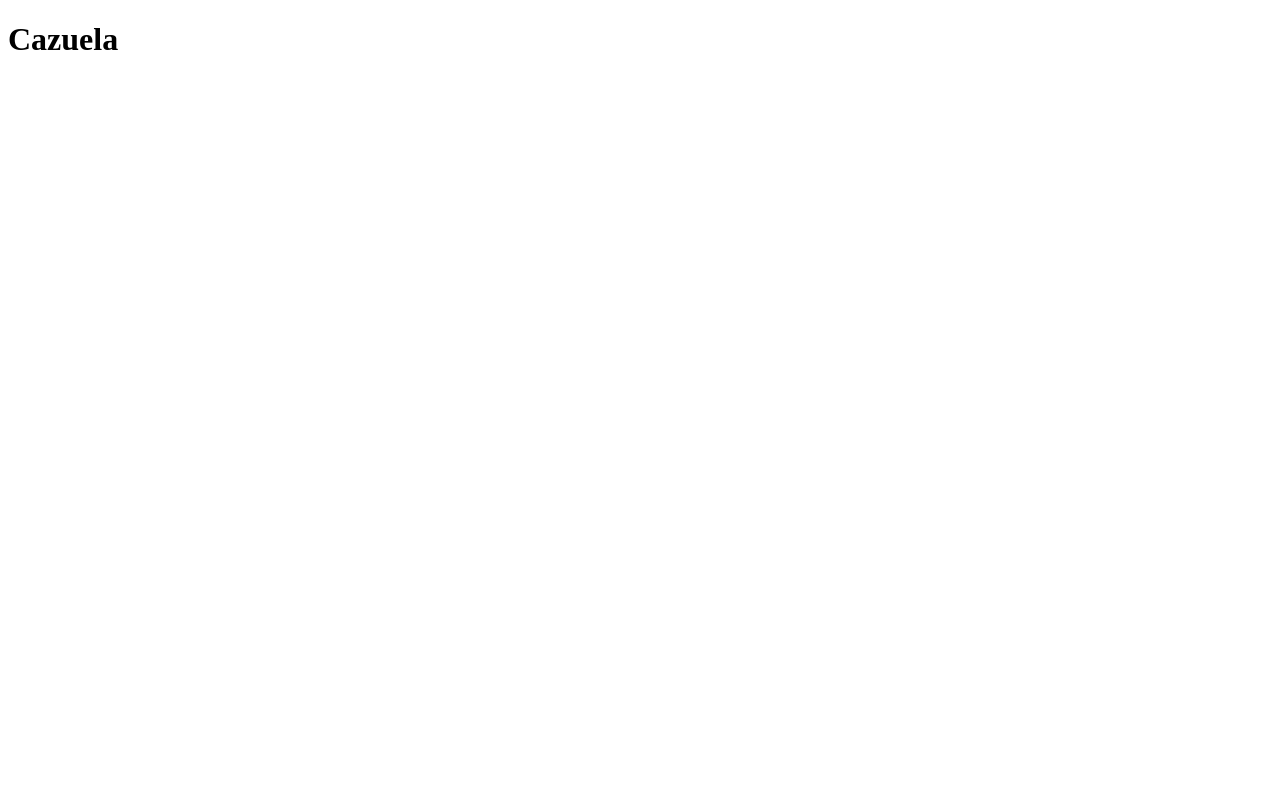
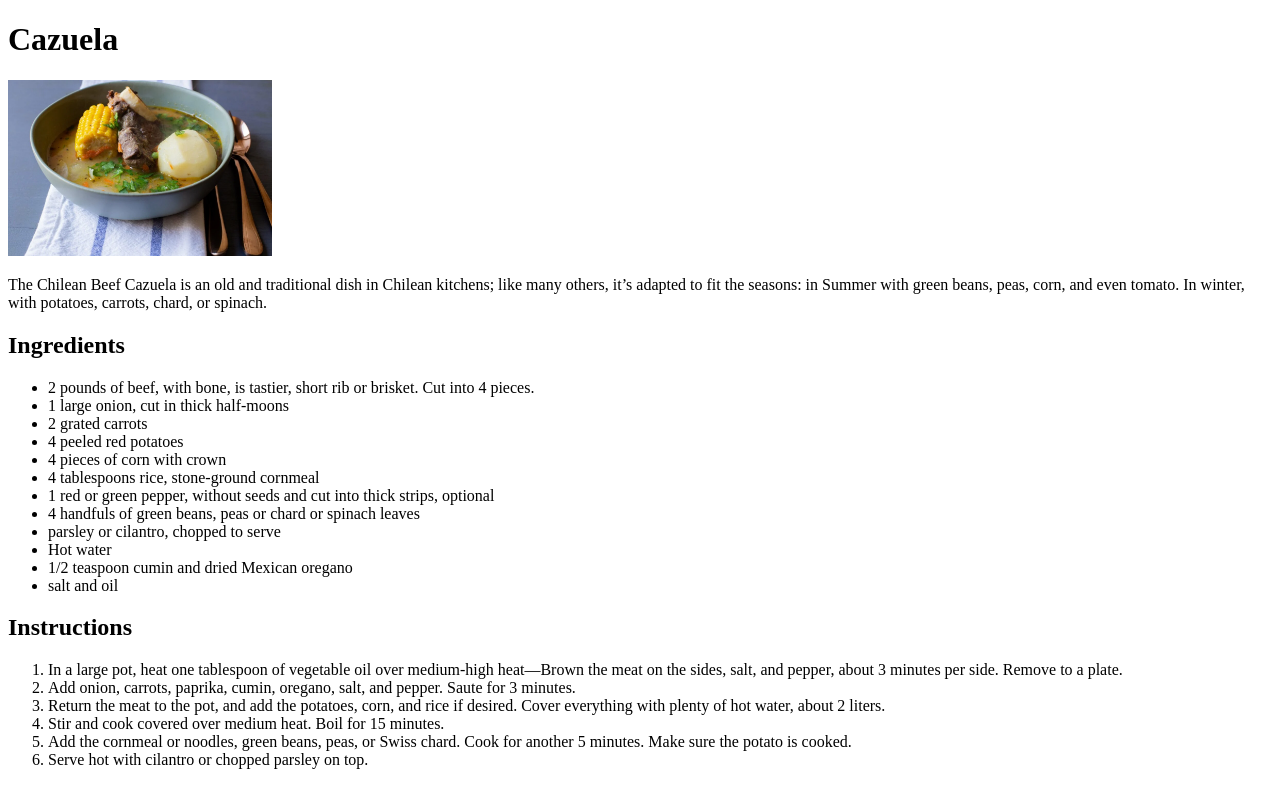
Before and after one commit to silvercrow31/odin-recipes, a plain HTML site: page recipes/cazuela.html in a window 1280 px wide. Drawn offline with Linux system fonts and the light colour scheme.

Commit message:
Update recipe pages for cazuela, lasagna & humitas

```diff
--- a/recipes/cazuela.html
+++ b/recipes/cazuela.html
@@ -7,5 +7,32 @@
 </head>
 <body>
     <h1>Cazuela</h1>
+    <img src="../images/cazuela.webp" width="264">
+    <p>The Chilean Beef Cazuela is an old and traditional dish in Chilean kitchens; like many others, it’s adapted to fit the seasons: in Summer with green beans, peas, corn, and even tomato. In winter, with potatoes, carrots, chard, or spinach.</p>
+    <h2>Ingredients</h2>
+    <ul>
+        <li>2 pounds of beef, with bone, is tastier, short rib or brisket. Cut into 4 pieces.</li>
+        <li>1 large onion, cut in thick half-moons</li>
+        <li>2 grated carrots</li>
+        <li>4 peeled red potatoes</li>
+        <li>4 pieces of corn with crown</li>
+        <li>4 tablespoons rice, stone-ground cornmeal</li>
+        <li>1 red or green pepper, without seeds and cut into thick strips, optional</li>
+        <li>4 handfuls of green beans, peas or chard or spinach leaves</li>
+        <li>parsley or cilantro, chopped to serve</li>
+        <li>Hot water</li>
+        <li>1/2 teaspoon cumin and dried Mexican oregano</li>
+        <li>salt and oil</li>
+    </ul>
+    <p></p>
+    <h2>Instructions</h2>
+    <ol>
+        <li>In a large pot, heat one tablespoon of vegetable oil over medium-high heat—Brown the meat on the sides, salt, and pepper, about 3 minutes per side. Remove to a plate.</li>
+        <li>Add onion, carrots, paprika, cumin, oregano, salt, and pepper. Saute for 3 minutes.</li>
+        <li>Return the meat to the pot, and add the potatoes, corn, and rice if desired. Cover everything with plenty of hot water, about 2 liters.</li>
+        <li>Stir and cook covered over medium heat. Boil for 15 minutes.</li>
+        <li>Add the cornmeal or noodles, green beans, peas, or Swiss chard. Cook for another 5 minutes. Make sure the potato is cooked.</li>
+        <li>Serve hot with cilantro or chopped parsley on top.</li>
+    </ol>
 </body>
 </html>
```
Also changed, not shown: index.html (+2 -0 lines), recipes/completos.html (+1 -0 lines), recipes/empanadas.html (+1 -0 lines), recipes/humitas.html (+2 -2 lines), recipes/lasagna.html (+2 -2 lines), images/cazuela.webp (added), 1 other file.
